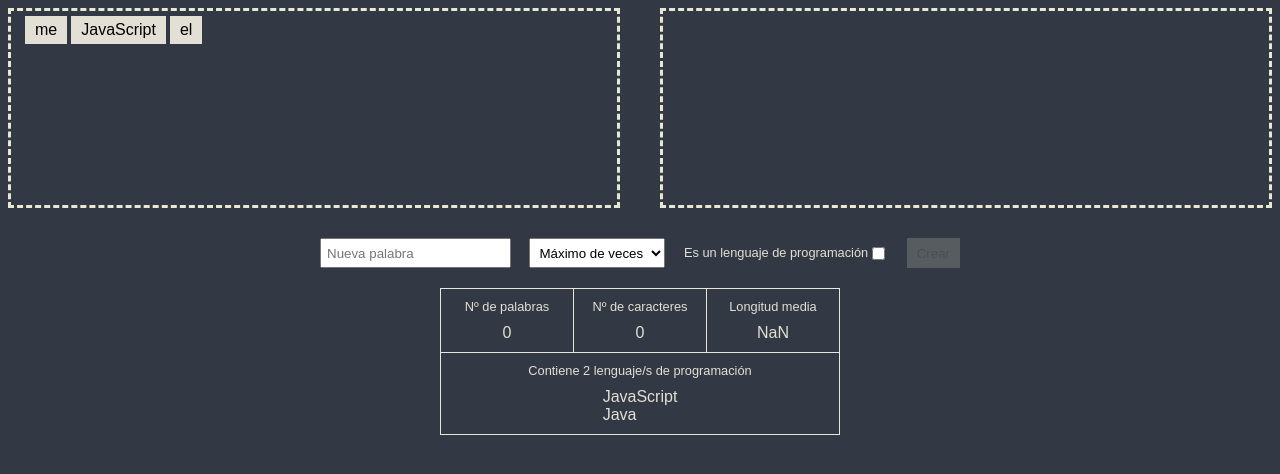
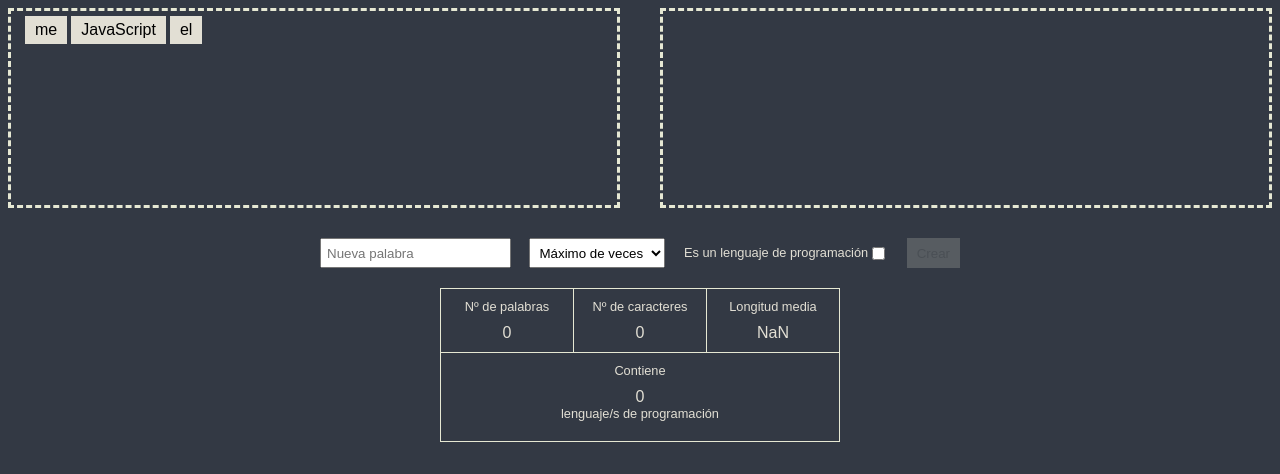
Before and after one commit to polrb5/c2-ejercicio-react-9-palabras, a React (Create React App) app: page / in a window 1280 px wide. Shown: the top 474 px of the page. Built offline with nearby package versions, Linux system fonts and the light colour scheme.

Commit message:
Número y listado de lenguajes de programación que aparecen en la frase

```diff
--- a/src/App.js
+++ b/src/App.js
@@ -16,7 +16,7 @@ function App() {
       id: 2,
       palabra: "JavaScript",
       numeroCaracteres: 10,
-      lenguajeProgramacion: false,
+      lenguajeProgramacion: true,
       maximoVeces: "sin límite",
     },
     {
@@ -34,6 +34,7 @@ function App() {
   const idMasAltaResultado = copiaListadoPalabras
     .map((palabra) => palabra.id)
     .reduce((acumulador, id) => (id > acumulador ? id : acumulador), 0);
+
   return (
     <>
       <Palabras
--- a/src/componentes/Info.js
+++ b/src/componentes/Info.js
@@ -2,6 +2,9 @@ import PropTypes from "prop-types";
 
 export const Info = (props) => {
   const { copiaListadoPalabras } = props;
+  const nLenguajesProgramacion = copiaListadoPalabras.filter(
+    (palabra) => palabra.lenguajeProgramacion
+  ).length;
   return (
     <section className="info">
       <ul>
@@ -31,10 +34,14 @@ export const Info = (props) => {
           </span>
         </li>
         <li>
-          Contiene 2 lenguaje/s de programación
+          Contiene <span>{nLenguajesProgramacion}</span> lenguaje/s de
+          programación
           <ul>
-            <li>JavaScript</li>
-            <li>Java</li>
+            {copiaListadoPalabras
+              .filter((palabra) => palabra.lenguajeProgramacion)
+              .map((palabra) => (
+                <li>{palabra.palabra}</li>
+              ))}
           </ul>
         </li>
       </ul>
```
